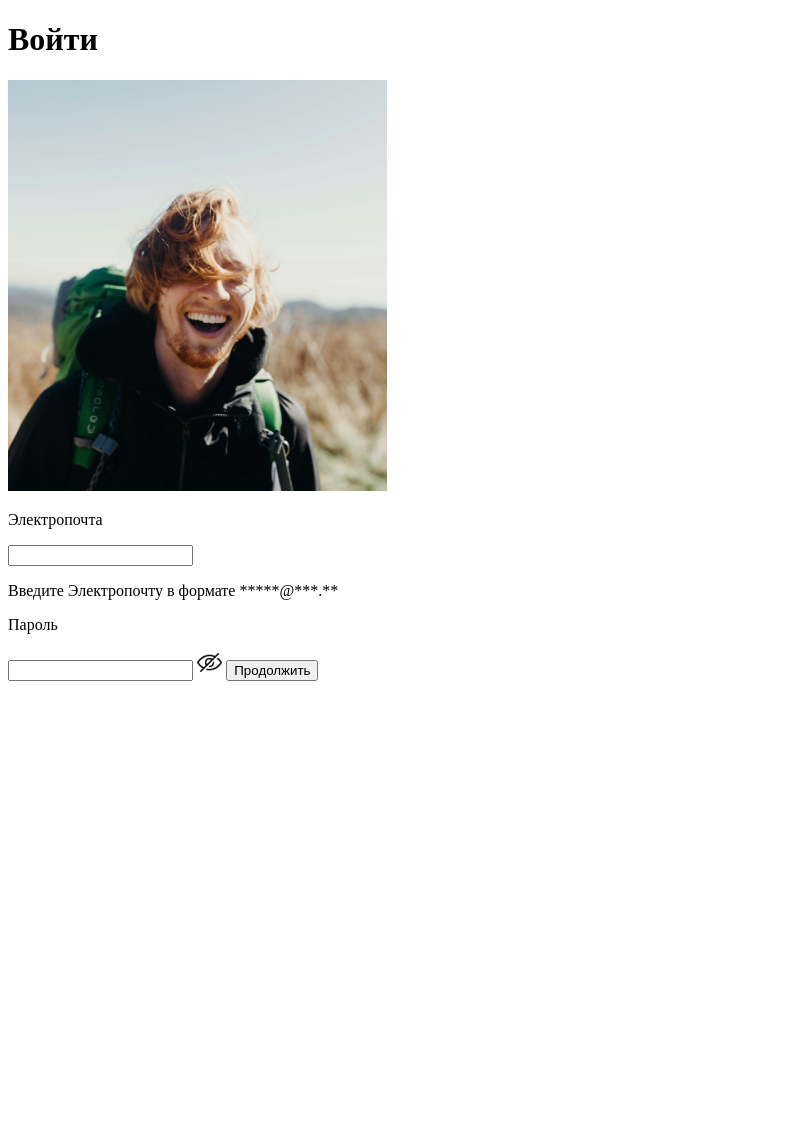
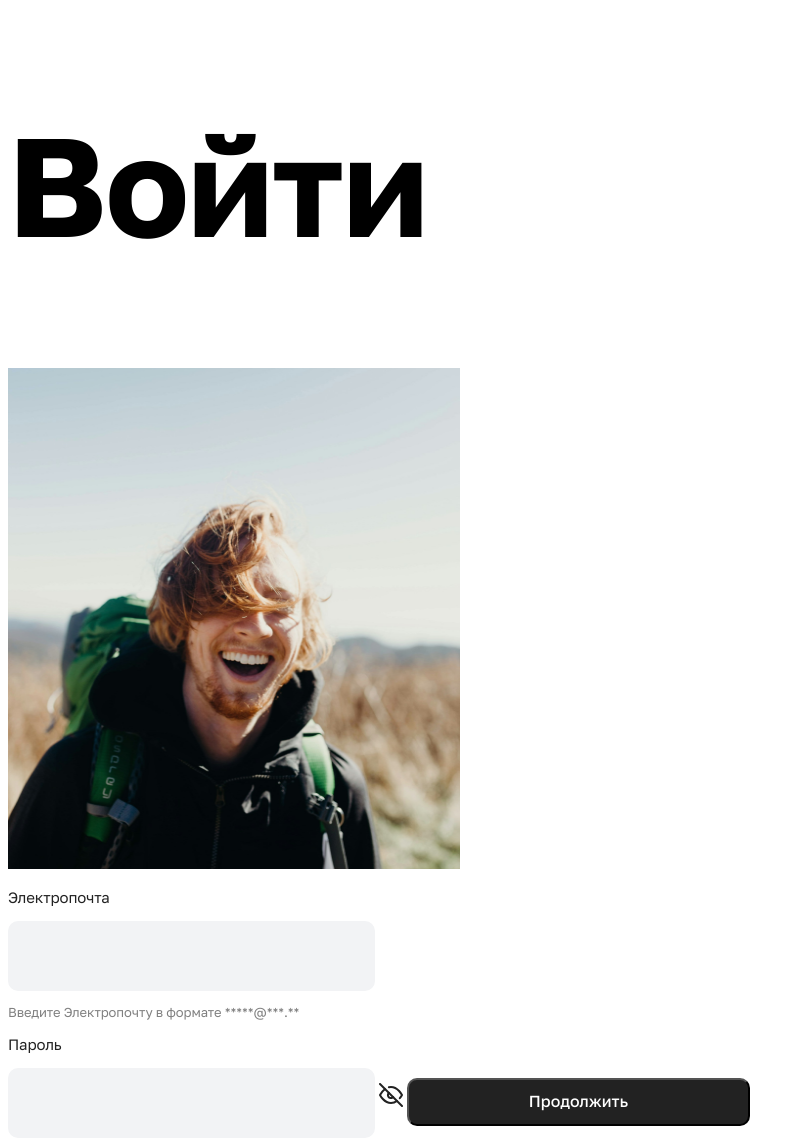
Before and after one commit to Obamium3157/web-2025, a PHP site: page /login/index.html in a window 1280 px wide. Shown: the whole page, without its empty margins (0-805 px from the left). Before the commit the page ends 681 px from the top, so only its background shows below. Run offline with PHP 8.4, Linux system fonts and the light colour scheme.

Commit message:
Replaced png icons with svg ones; Added style for login page

```diff
--- a/lw2/home/index.html
+++ b/lw2/home/index.html
@@ -3,7 +3,6 @@
     <head>
         <meta charset="UTF-8">
         <title>Домашняя страница</title>
-
         <link rel="stylesheet" href="css/style.css">
     </head>
     <body>
--- a/lw2/login/css/style.css
+++ b/lw2/login/css/style.css
@@ -1,7 +1,60 @@
-.man {
-    width: 30%;
+@import url('https://fonts.googleapis.com/css2?family=Golos+Text:wght@400..900&display=swap');
+
+.login_text {
+    font: 700 140px/180px "Golos Text";
+    letter-spacing: -1.5px;
+}
+
+.title_image {
+    width: 452px;
+    height: 501px;
+    top: 289px;
+    left: 269px;
 }
 
 .pass_img {
-    width: 2%;
+    width: 24px;
+    height: 24px;
 }
+
+.field_title {
+    font: 400 15px/18px "Golos Text";
+    letter-spacing: -0.15px;
+    color: #222222;
+}
+
+.description {
+    font: 400 13px/16px "Golos Text";
+    letter-spacing: -0.08px;
+    color: #808080;
+}
+
+.input {
+    width: 343px;
+    height: 44px;
+    border-radius: 10px;
+    justify-content: space-between;
+
+    padding: 13px 12px 13px 12px;
+    border: none;
+
+    background-color: #F2F3F5;
+}
+
+.continue {
+    width: 343px;
+    height: 48px;
+    border-radius: 10px;
+
+    left: 16px;
+    right: 16px;
+
+    background-color: #222222;
+}
+
+.continue .continue_button_text {
+    font: 500 16px/100% "Golos Text";
+    letter-spacing: 0%;
+
+    color: #FFFFFF;
+}
--- a/lw2/login/index.html
+++ b/lw2/login/index.html
@@ -7,18 +7,20 @@
     </head>
 
     <body>
-        <h1>Войти</h1>
-        <img src="static/login_image.png" alt="Заглавное изображение" class="man">
+        <h1 class="login_text">Войти</h1>
+        <img src="static/login_image.png" alt="Заглавное изображение" class="title_image">
 
         <form action="/handler" method="post">
-            <p>Электропочта</p>
-            <input type="email">
-            <p>Введите Электропочту в формате *****@***.**</p>
+            <p class="field_title">Электропочта</p>
+            <input class="input" type="email">
+            <p class="description">Введите Электропочту в формате *****@***.**</p>
 
-            <p>Пароль</p>
-            <input type="password">
-            <img src="static/hide.png" alt="Спрятать пароль" class="pass_img">
-            <input type="submit" value="Продолжить">
+            <p class="field_title">Пароль</p>
+            <input class="input" type="password">
+            <img src="../global_assets/Eye-off 24 black.svg" alt="Спрятать пароль" class="pass_img">
+            <button class="continue">
+                <span class="continue_button_text">Продолжить</span>
+            </button>
         </form>
     </body>
 </html>
--- a/lw2/profile/index.html
+++ b/lw2/profile/index.html
@@ -3,7 +3,6 @@
     <head>
         <meta charset="UTF-8">
         <title>Профиль</title>
-
         <link rel="stylesheet" href="css/style.css">
     </head>
     <body>
@@ -16,9 +15,7 @@
         <p class="description">
             Lorem ipsum dolor sit amet consectetur adipisicing elit. Tempora sequi, aliquam ex ducimus sint harum officiis ullam amet quod voluptates incidunt doloremque recusandae voluptate animi dolorum expedita? Sequi, adipisci illo?
         </p>
-        <form action="/handler" method="get" class="posts_counter">
-            <span class="posts_counter">43 поста</span>
-            <br>
+        <p class="posts_counter">43 поста</p>
         <img src="static/man.png" alt="Картинка в посте" class="post_image">
         <img src="static/man.png" alt="Картинка в посте" class="post_image">
         <img src="static/man.png" alt="Картинка в посте" class="post_image">
@@ -40,6 +37,5 @@
         <img src="static/man.png" alt="Картинка в посте" class="post_image">
         <img src="static/man.png" alt="Картинка в посте" class="post_image">
         <img src="static/man.png" alt="Картинка в посте" class="post_image">
-        </form>
     </body>
 </html>
```
Also changed, not shown: lw2/global_assets/Edit 24.svg (added), lw2/global_assets/Eye 24.svg (added), lw2/global_assets/Eye-off 24 black.svg (added), lw2/global_assets/Eye-off 24.svg (added), lw2/global_assets/Home 24.svg (added), lw2/global_assets/Home dot 40 black.svg (added), lw2/global_assets/Icon 40 black.svg (added), lw2/global_assets/Plus 24.svg (added), lw2/global_assets/Plus 40 black.svg (added), lw2/global_assets/User 24.svg (added), lw2/global_assets/home.png (deleted), lw2/global_assets/plus.png (deleted), lw2/global_assets/profile.png (deleted). Lines whose indentation alone changed are shown as unchanged.
